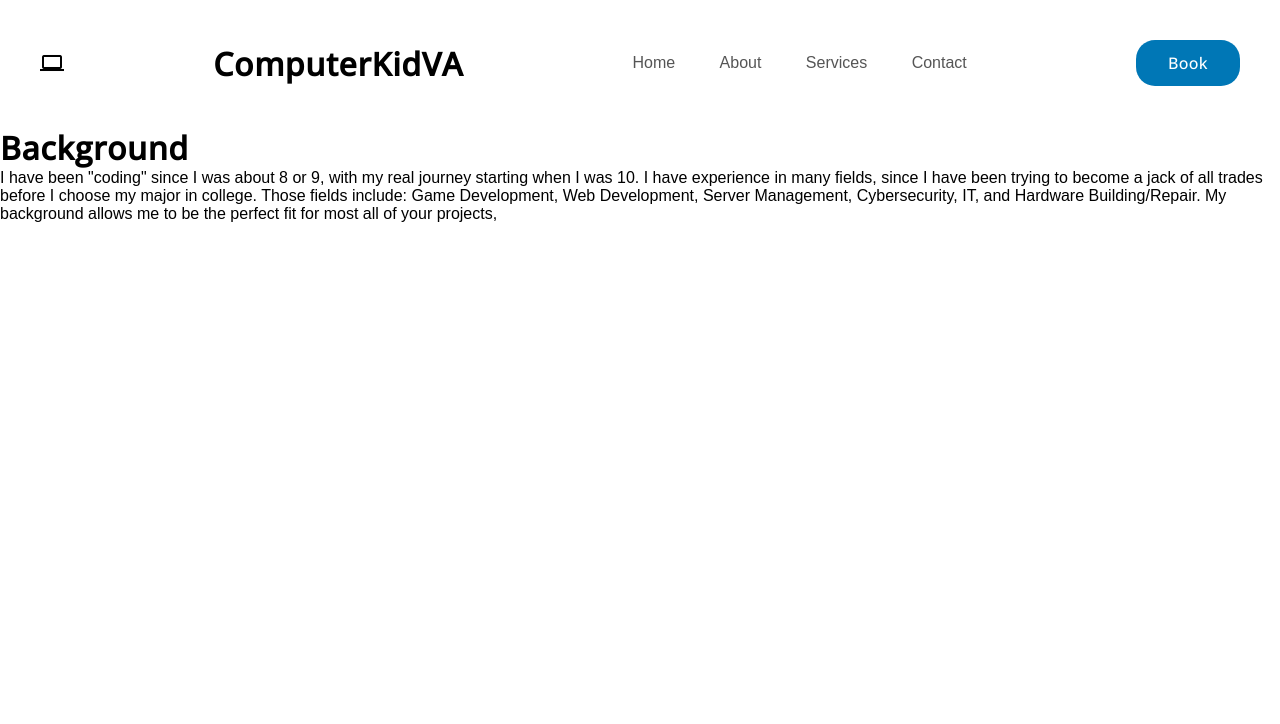
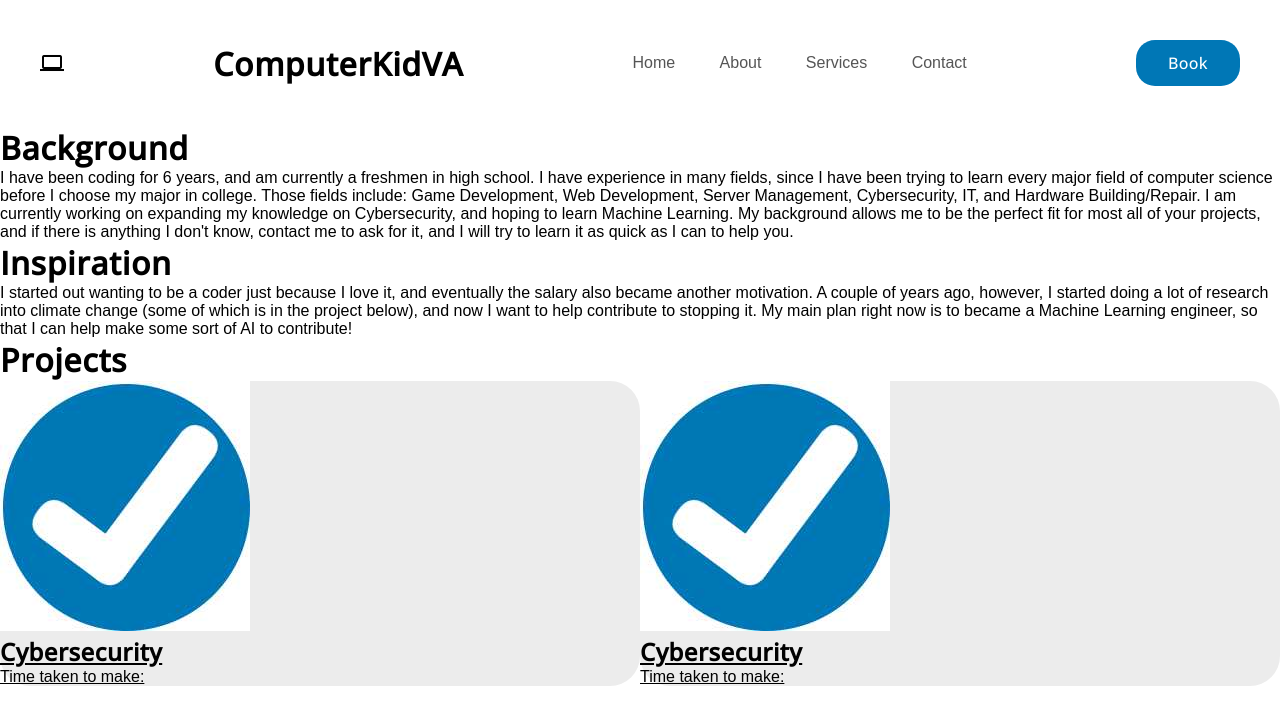
Before and after one commit to Jax-Hax/ComputerKidVA, a SvelteKit app: page /about in a window 1280 px wide. Shown: the top 724 px of the page. Built offline with nearby package versions, Linux system fonts and the light colour scheme; a web font is replaced by a local one.

Commit message:
about me page added projects

```diff
--- a/src/routes/about/+page.svelte
+++ b/src/routes/about/+page.svelte
@@ -1,4 +1,34 @@
+<script>
+  let projects = [
+		{ name: 'J---aiyznGQ', image: 'Keyboard Cat', time: '', dateFinished: 1, link: 'https://google.com', description: ''},
+    { name: 'J---aiyznGQ', image: 'Keyboard Cat', time: '', dateFinished: 1, link: '', description: ''}
+	];
+</script>
 <h1>Background</h1>
 <p>
-I have been "coding" since I was about 8 or 9, with my real journey starting when I was 10. I have experience in many fields, since I have been trying to become a jack of all trades before I choose my major in college. Those fields include: Game Development, Web Development, Server Management, Cybersecurity, IT, and Hardware Building/Repair. My background allows me to be the perfect fit for most all of your projects,
+I have been coding for 6 years, and am currently a freshmen in high school. I have experience in many fields, since I have been trying to learn every major field of computer science before I choose my major in college. Those fields include: Game Development, Web Development, Server Management, Cybersecurity, IT, and Hardware Building/Repair. I am currently working on expanding my knowledge on Cybersecurity, and hoping to learn Machine Learning. My background allows me to be the perfect fit for most all of your projects, and if there is anything I don't know, contact me to ask for it, and I will try to learn it as quick as I can to help you.
 </p>
+<h1>Inspiration</h1>
+<p>
+I started out wanting to be a coder just because I love it, and eventually the salary also became another motivation. A couple of years ago, however, I started doing a lot of research into climate change (some of which is in the project below), and now I want to help contribute to stopping it. My main plan right now is to became a Machine Learning engineer, so that I can help make some sort of AI to contribute!
+</p>
+<h1>Projects</h1>
+<section id="Grid">
+{#each projects as project}
+  <a href={project.link} target=”_blank”><div class="GridItem">
+<img src="/checkmark(1).jpg" alt="Project">
+<h1>Cybersecurity</h1>
+<p>Time taken to make: </p>
+</div></a>
+{/each}
+</section>
+<style>
+    #Grid{
+        display: grid;
+        grid-template-columns: repeat( auto-fit, minmax(250px, 1fr) );
+    }
+    .GridItem{
+        background: #ececec;
+        border-radius: 30px;
+    }
+</style>
```
